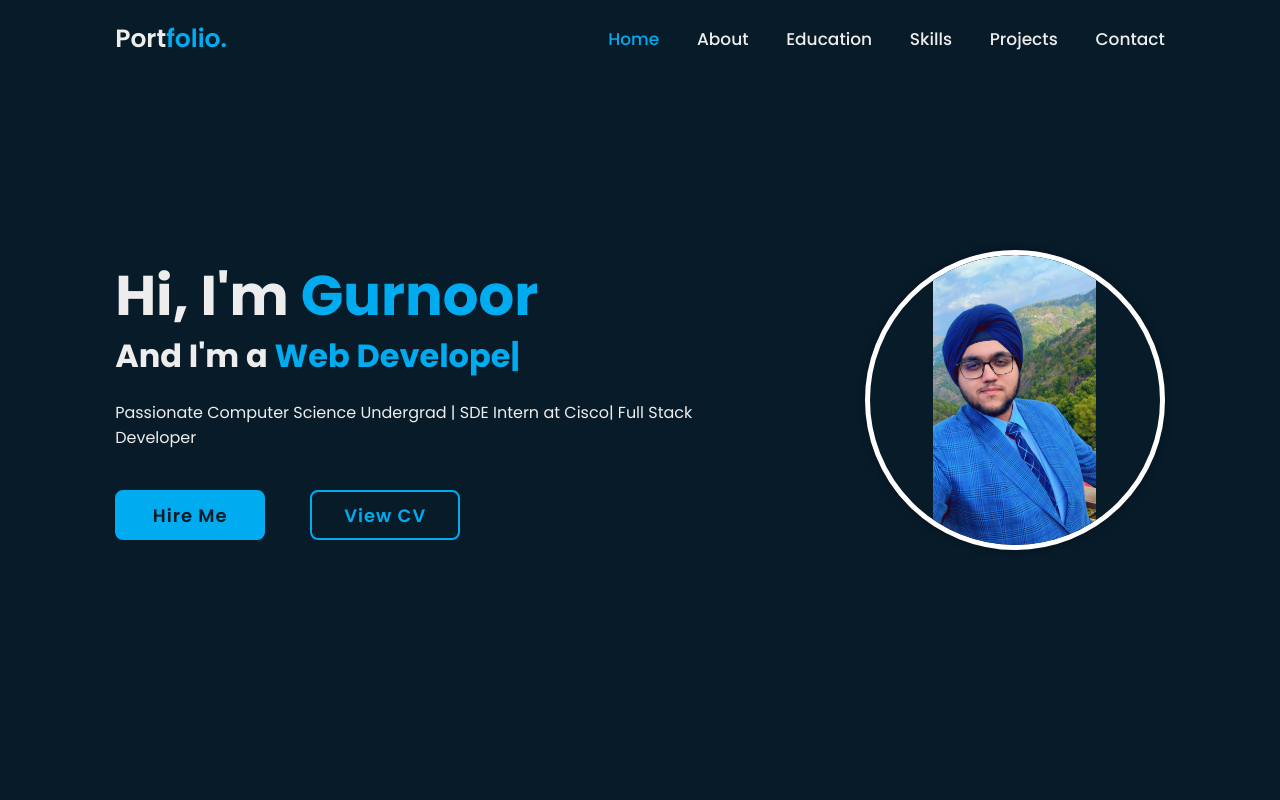
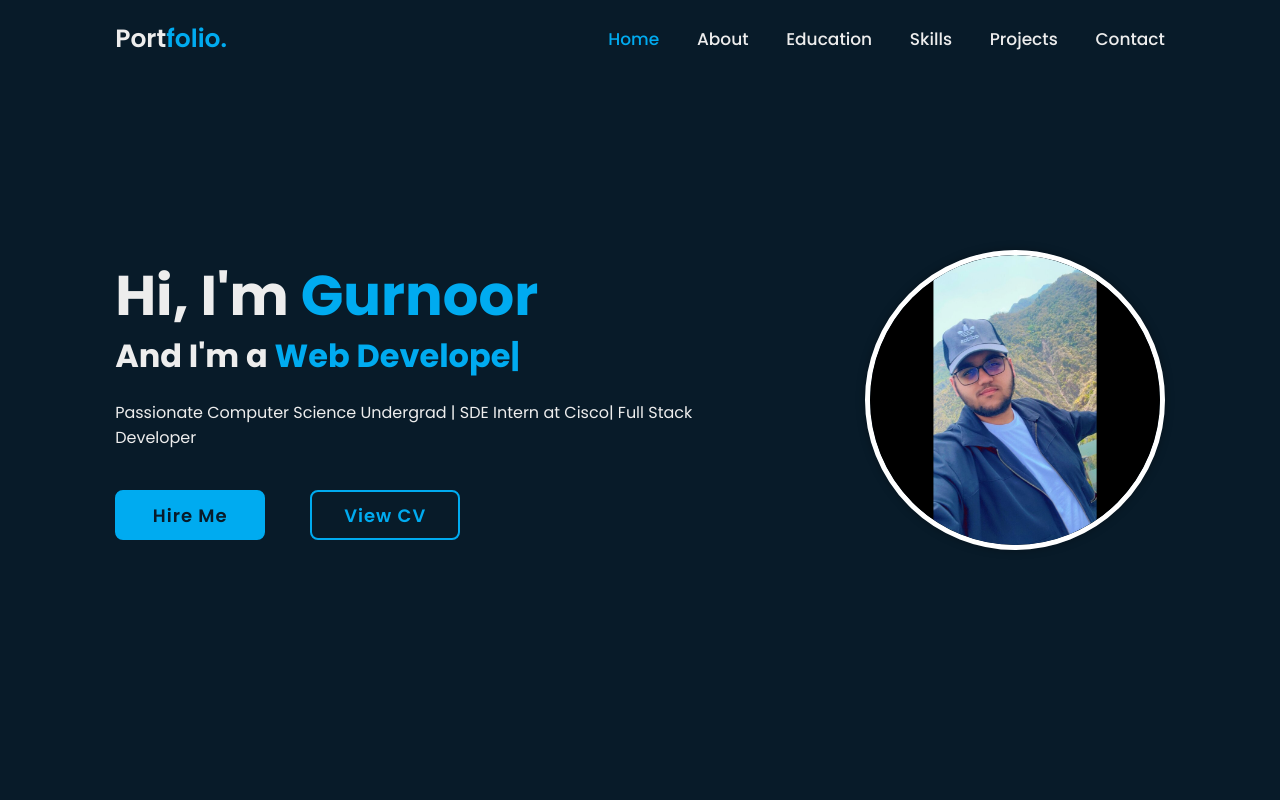
Before and after one commit to coderchhabra7777/gurnoorportfoliosite.github.io, a plain HTML site: page index.html in a window 1280 px wide. Shown: the top 800 px of the page. Drawn offline with nearby package versions, Linux system fonts and the light colour scheme.

Commit message:
Update index.html

```diff
--- a/index.html
+++ b/index.html
@@ -45,7 +45,7 @@
         </div>
 
         <div class="my-img right">
-            <img src="./assets/IMG_6737.JPG" alt="">
+            <img src="./assets/IMG.jpg" alt="">
         </div>
 
     </section>
```
